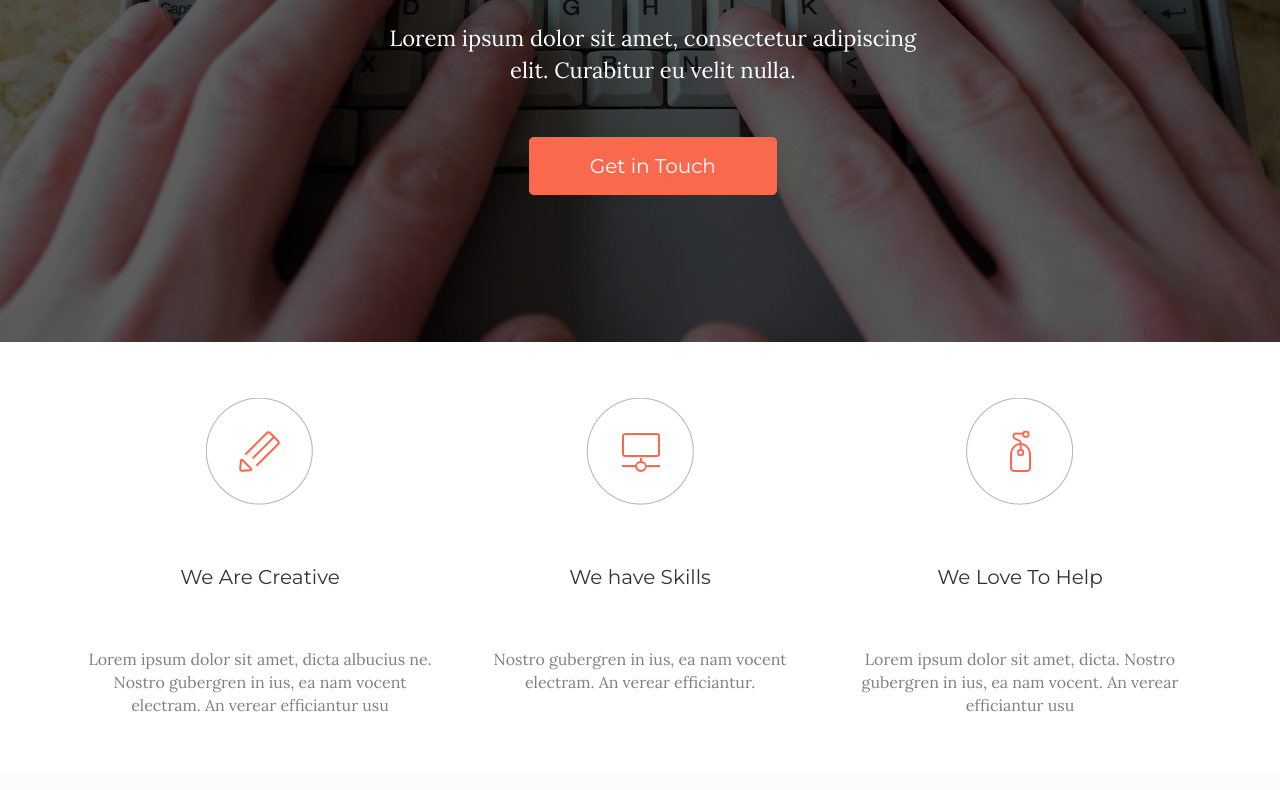
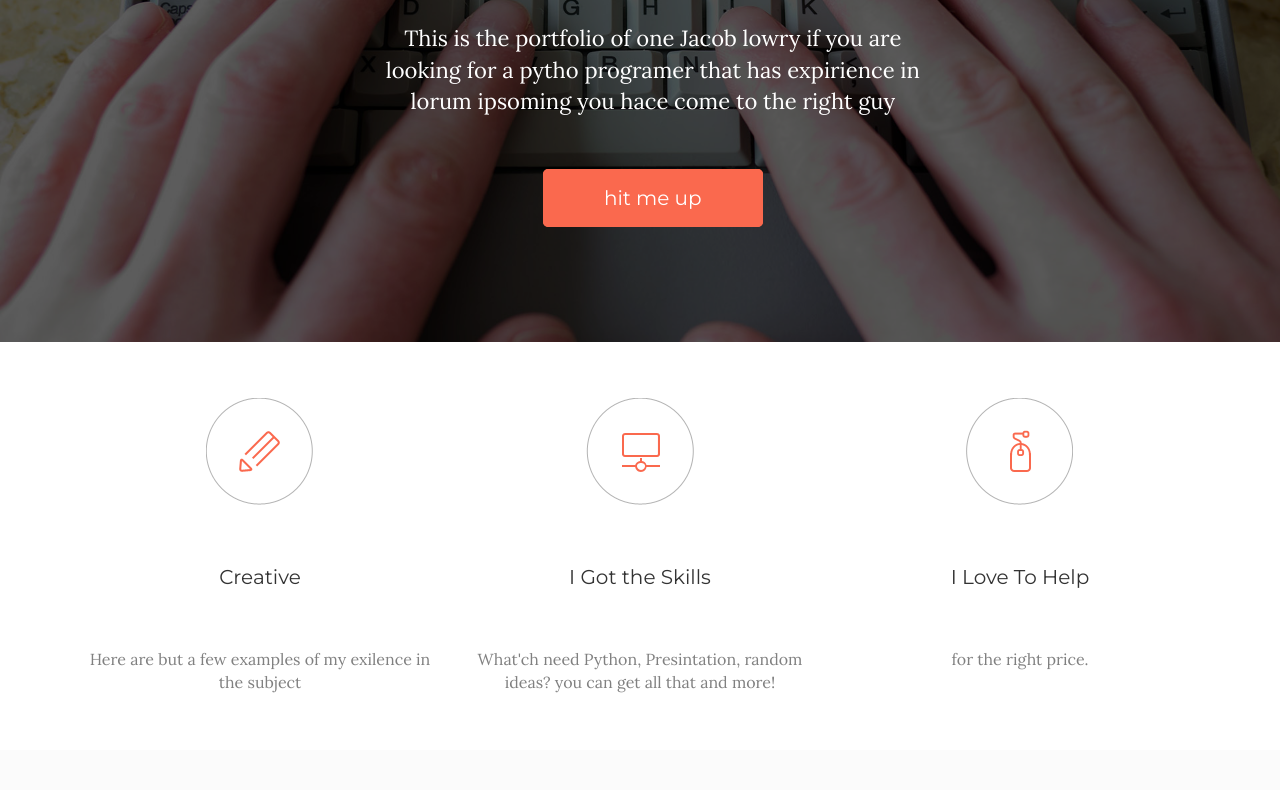
Before and after one commit to jacob-lowry/jacob-lowry.github.io, a plain HTML site: page index.html in a window 1280 px wide. Shown: the part 358-1148 px from the top of the page. Drawn offline with Linux system fonts and the light colour scheme.

Commit message:
Updated stuff

```diff
--- a/index.html
+++ b/index.html
@@ -93,12 +93,11 @@ License URL: http://creativecommons.org/licenses/by/3.0/
 						</div>
 						<div class="clearfix"> </div>
 						<div class="head-info">
-							<h1>MODERNO</h1>
-							<p> Lorem ipsum dolor sit amet, consectetur adipiscing elit.
-								Curabitur eu velit nulla.
+							<h1>Portfolio</h1>
+							<p> This is the portfolio of one Jacob lowry if you are looking for a pytho programer that has expirience in lorum ipsoming you hace come to the right guy
 							</p>
 							<div class="botton">
-								<a href="#">Get in Touch</a>
+								<a href="#">hit me up</a>
 							</div>
 						</div>
 					</div>
@@ -114,25 +113,20 @@ License URL: http://creativecommons.org/licenses/by/3.0/
 				<div class="service-grids">
 					<div class="col-md-4 service-grid service-left">
 						<div class="creative"> </div>
-						<h3>We Are Creative</h3>
-						<p>Lorem ipsum dolor sit amet, dicta albucius ne.
-							Nostro gubergren in ius, ea nam vocent
-							electram. An verear efficiantur usu
+						<h3>Creative</h3>
+						<p>Here are but a few examples of my exilence in the subject
 						</p>
 					</div>
 					<div class="col-md-4 service-grid service-middle">
 						<div class="skills"> </div>
-						<h3>We have Skills</h3>
-						<p>Nostro gubergren in ius, ea nam vocent
-							electram. An verear efficiantur.
+						<h3>I Got the Skills</h3>
+						<p>What'ch need Python, Presintation, random ideas? you can get all that and more!
 						</p>
 					</div>
 					<div class="col-md-4 service-grid service-right">
 						<div class="help"> </div>
-						<h3>We Love To Help</h3>
-						<p>Lorem ipsum dolor sit amet, dicta. Nostro
-							gubergren in ius, ea nam vocent. An verear
-							efficiantur usu
+						<h3>I Love To Help</h3>
+						<p>for the right price.
 						</p>
 					</div>
 					<div class="clearfix"> </div>
```
